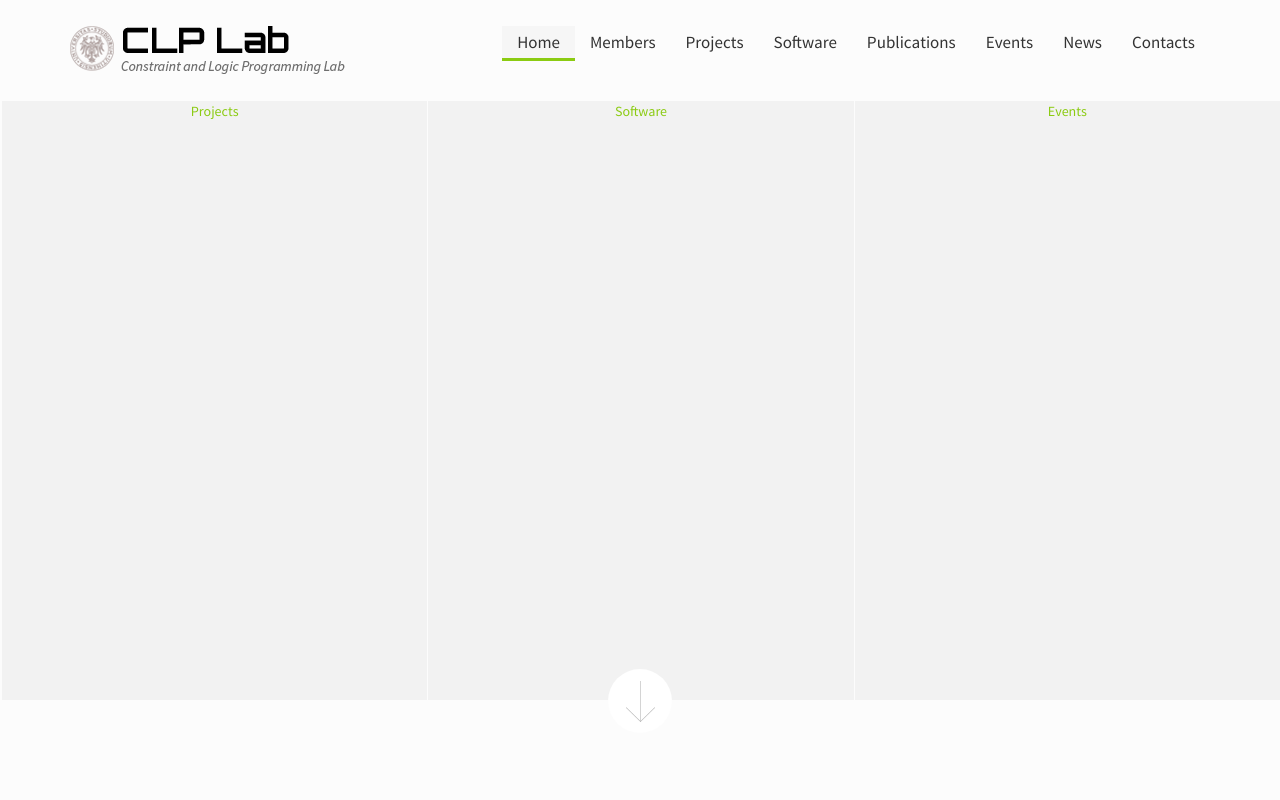
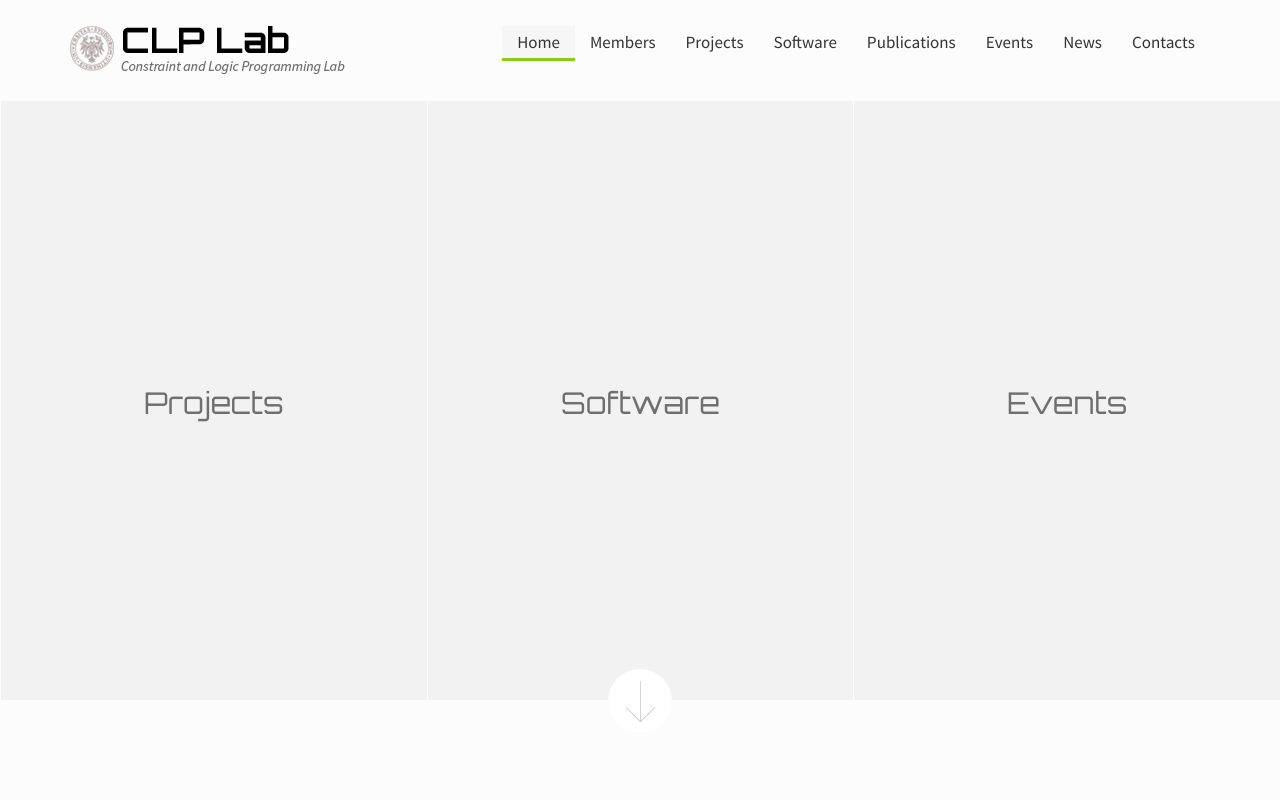
Before and after one commit to Xooline/CLP-Lab, a plain HTML site: page index.html in a window 1280 px wide. Shown: the top 800 px of the page. Drawn offline with Linux system fonts and the light colour scheme.

Commit message:
Sistemata un po la home

```diff
--- a/css/style.css
+++ b/css/style.css
@@ -6,6 +6,7 @@
 - Home
 - News
 - Right Sidebar
+- Footer
 
 ********/
 
@@ -52,9 +53,15 @@ h1.site-title a {
     text-indent: -9999px;
 }
 ul.no-style-ul , ul.no-style-ul li{
-	display: inline;
+	list-style: none;
 	margin: 0;
-	padding: 0;
+}
+ul.no-style-ul{
+    -webkit-margin-before: 0;
+    -webkit-margin-after: 0;
+    -webkit-margin-start: 0;
+    -webkit-margin-end: 0;
+    -webkit-padding-start: 0;
 }
 h1, h2, h3, h4, h5, h6 {
 	color: black;
@@ -142,7 +149,11 @@ header nav{
 }
 
 /*** HOME ***/
-.riquadri-home div{
+.riquadri-home{
+	height: 600px;
+	display: block;
+}
+.riquadri-home li{
 	background-color: #f2f2f2;
 	border-left: 1px solid #fcfcfc;
 	border-bottom: 1px solid #fcfcfc;
@@ -179,7 +190,14 @@ section.mission {
 .scroll-down a:hover{
 	background-position: center 20px;
 }
-
+.riquadri-home a{
+	font-size: 30px;
+    color: #6f6f6f;
+    font-family: Orbitron;
+}
+.riquadri-home .writing{
+	margin-top: 285px;
+}
 /*** NEWS ***/
 .article {
     padding-top: 15px;
@@ -227,5 +245,5 @@ footer .right-footer{
 	padding-top: 9px;
 	padding-bottom: 6px;
 }
-
 footer a{ color: #fff; text-decoration: underline; }
+footer a:hover{ color:#ccc;}
--- a/index.html
+++ b/index.html
@@ -59,21 +59,21 @@
 </header>
 
 <section class="riquadri-home">
-	<div class="row-fluid riquadri-home">
+	<div class="riquadri-home">
 		<span class="no-display">Home Sections</span>
 		<ul class="no-style-ul">
-			<li>
-				<div class="col-md-4">
+			<li class="col-md-4">
+				<div class="writing">
 					<a href="projects.html">Projects</a>
 				</div>
 			</li>
-			<li>
-				<div class="col-md-4">
+			<li class="col-md-4">
+				<div class="writing">
 					<a href="software.html">Software</a>
 				</div>
 			</li>
-			<li>
-				<div class="col-md-4">
+			<li class="col-md-4">
+				<div class="writing">
 					<a href="events.html">Events</a>
 				</div>
 			</li>
```
